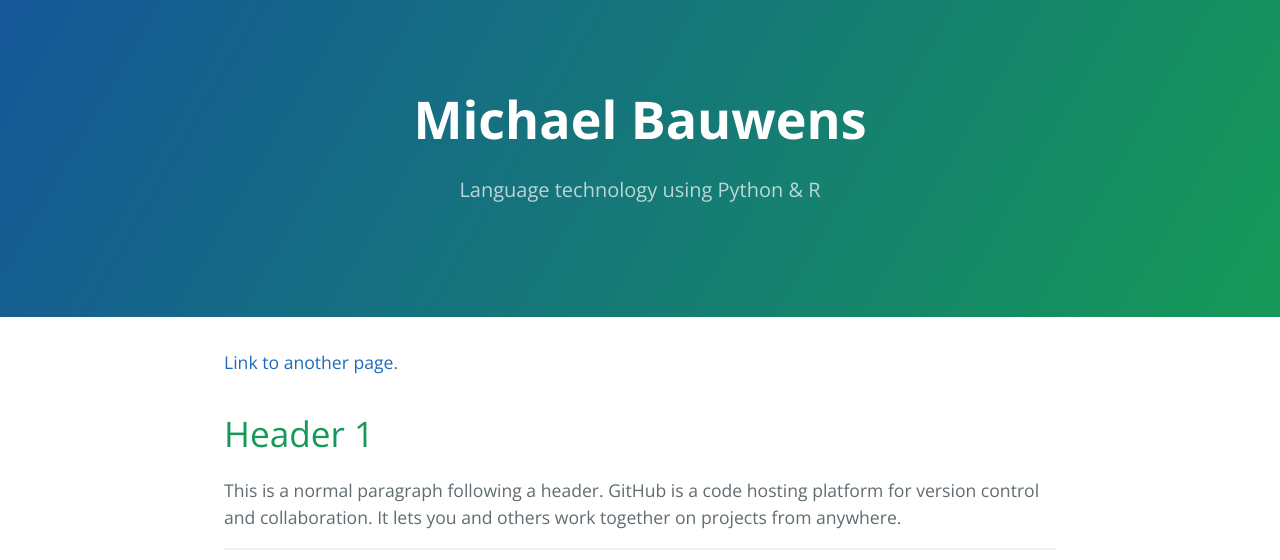
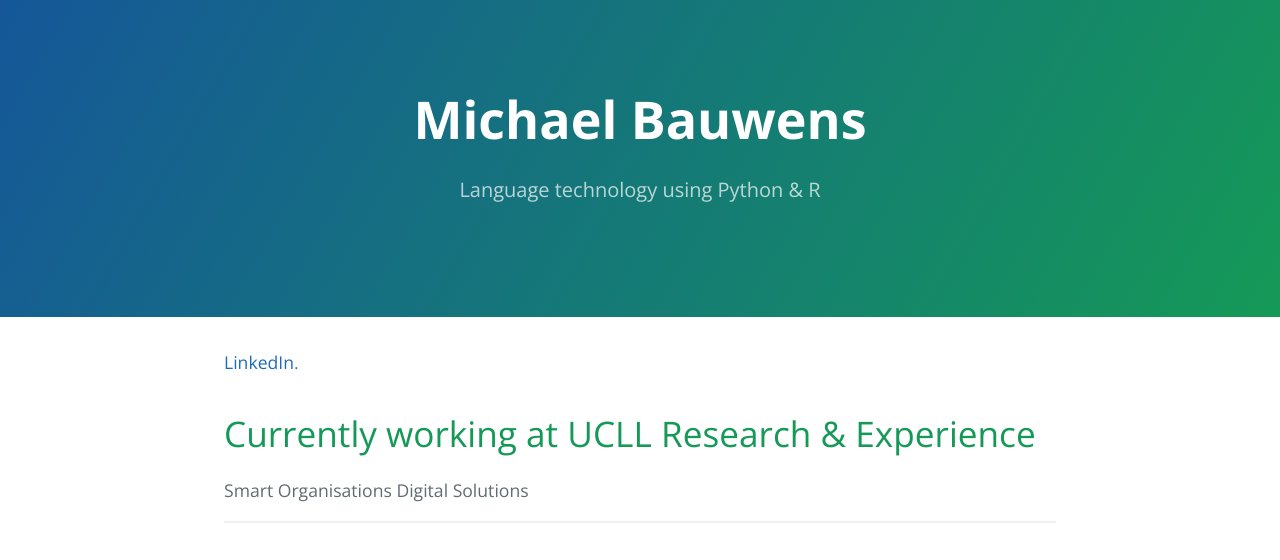
Before and after one commit to mbauwens/mbauwens.github.io, a Jekyll site: the page built from index.md, in a window 1280 px wide. Shown: the top 560 px of the page. Built offline with Jekyll 4.4.1, drawn with Linux system fonts in a browser that asks for light colours.

Commit message:
update index.md

```diff
--- a/index.md
+++ b/index.md
@@ -2,12 +2,12 @@
 layout: default
 ---
 
-[Link to another page](./another-page.html).
+[LinkedIn](https://www.linkedin.com/in/michaelbauwens/).
 
-# Header 1
+# Currently working at UCLL Research & Experience
 
-This is a normal paragraph following a header. GitHub is a code hosting platform for version control and collaboration. It lets you and others work together on projects from anywhere.
-
+Smart Organisations
+Digital Solutions
 * * *
 
 ### Small image
```
